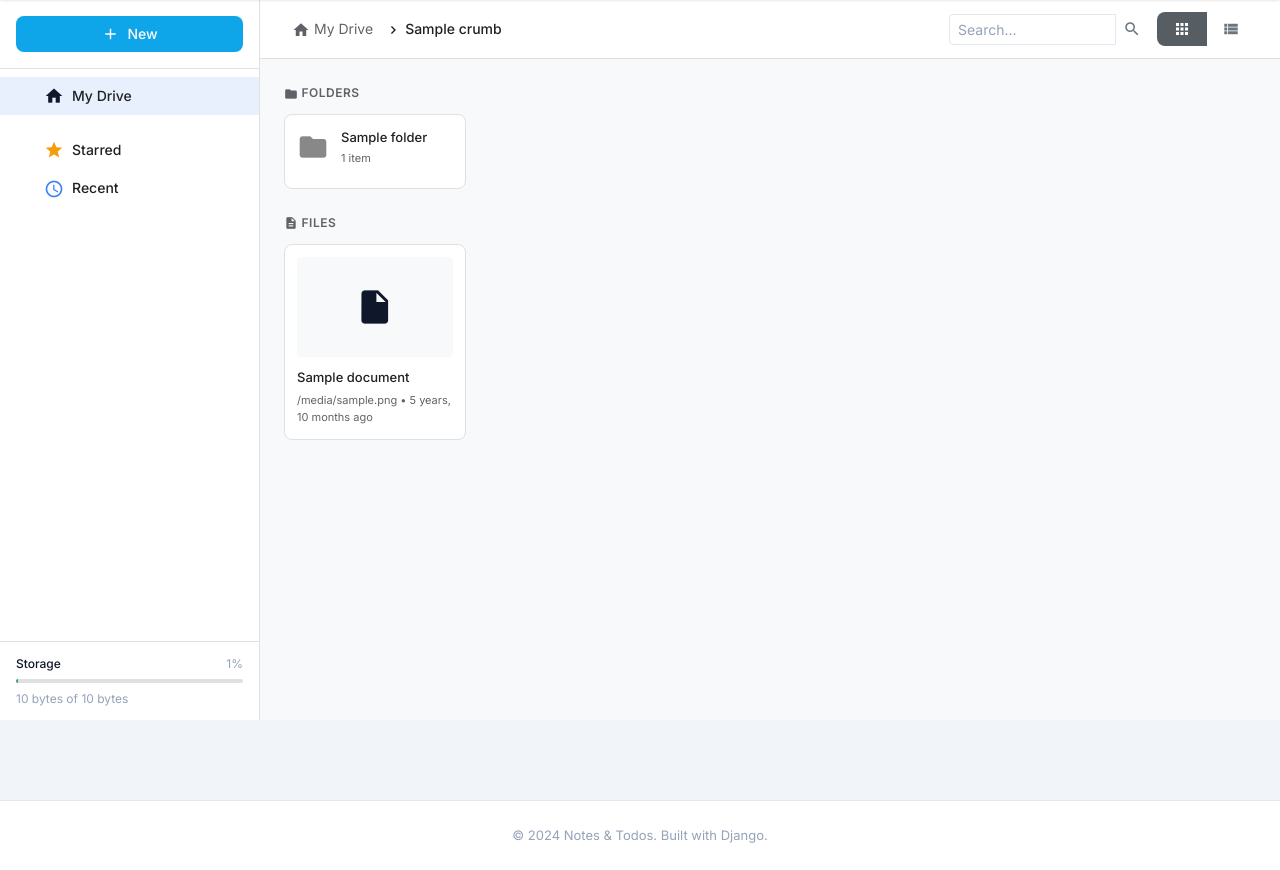
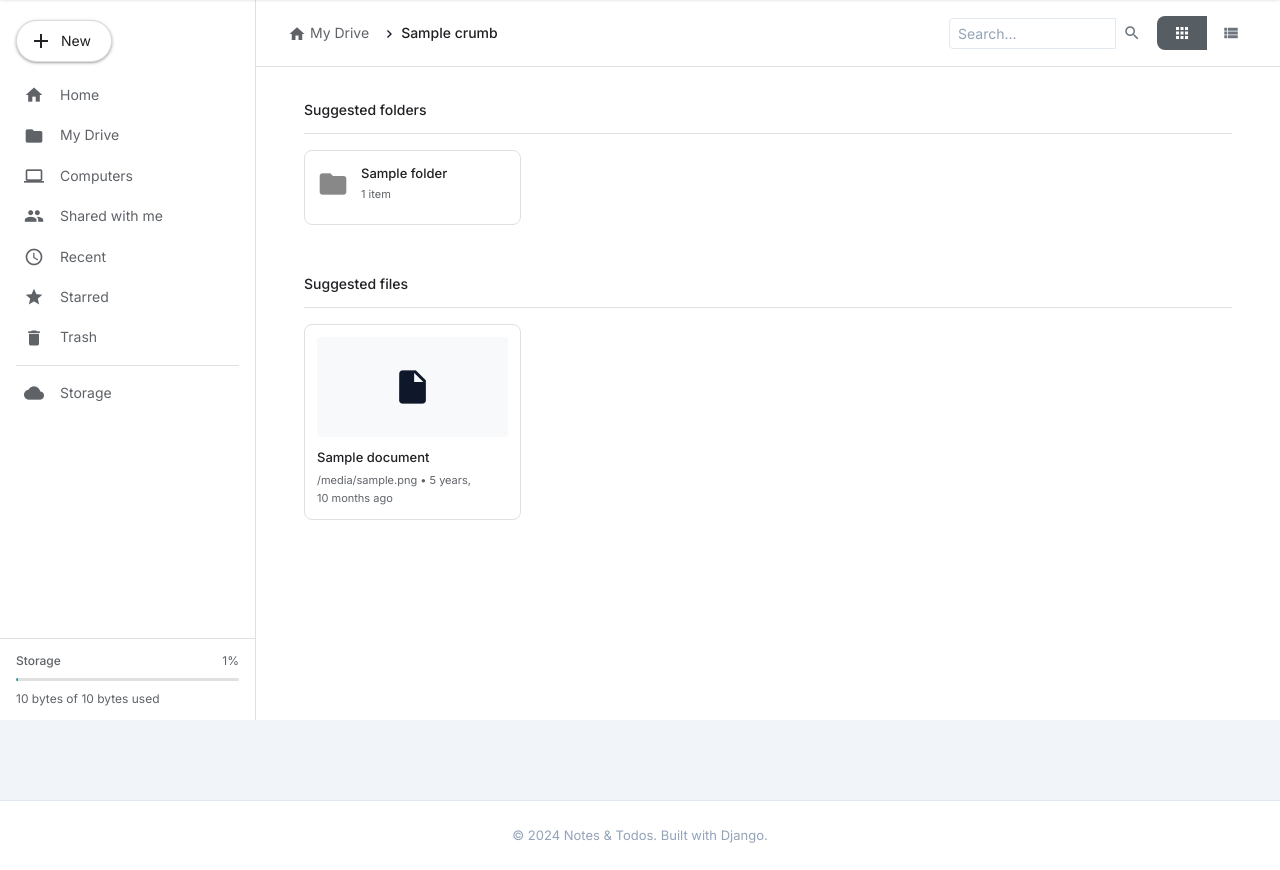
Before and after one commit to Gauravwagh/to-do, a Django app: template documents/templates/documents/drive.html in a window 1280 px wide. Shown: the part 64-934 px from the top of the page. Run offline with Django 5.2, Linux system fonts and the light colour scheme; the template is opened without the code that fills it: most values are stand-ins (such as "Sample title", 1, 10 or a date in 2020); some libraries are stand-ins or nearby versions.

Commit message:
feat: Redesign drive UI to match Google Drive layout
- Simplified sidebar with clean navigation items (Home, My Drive, Computers, etc.)
- Removed hierarchical folder tree from sidebar
- Added "Welcome to Drive" section on root level
- Changed section headers to "Suggested folders" and "Suggested files"
- Updated styling to be more spacious and clean with Google Drive aesthetic
- Improved New button with rounded shadow design
- Enhanced nav items with rounded hover states
- Updated responsive styles for better mobile experience
- Removed folder-tree.js dependency from page load

🤖 Generated with [Claude Code](https://claude.com/claude-code)

Co-Authored-By: Claude <noreply@anthropic.com>

```diff
--- a/documents/templates/documents/drive.html
+++ b/documents/templates/documents/drive.html
@@ -19,7 +19,7 @@
        SIDEBAR
        ====================== */
     .drive-sidebar {
-        width: 260px;
+        width: 256px;
         background: white;
         border-right: 1px solid #e0e0e0;
         display: flex;
@@ -29,14 +29,32 @@
     }
 
     .sidebar-header {
-        padding: 16px;
-        border-bottom: 1px solid #e0e0e0;
+        padding: 20px 16px 12px;
+    }
+
+    .sidebar-header .btn-new {
+        background: white;
+        border: 1px solid #dadce0;
+        border-radius: 24px;
+        padding: 8px 20px 8px 12px;
+        display: inline-flex;
+        align-items: center;
+        gap: 8px;
+        font-size: 14px;
+        color: #202124;
+        box-shadow: 0 1px 2px 0 rgba(60,64,67,.3), 0 1px 3px 1px rgba(60,64,67,.15);
+        transition: all 0.2s;
+    }
+
+    .sidebar-header .btn-new:hover {
+        background: #fafafb;
+        box-shadow: 0 1px 3px 0 rgba(60,64,67,.3), 0 4px 8px 3px rgba(60,64,67,.15);
     }
 
     .sidebar-content {
         flex: 1;
         overflow-y: auto;
-        padding: 8px 0;
+        padding: 0;
     }
 
     .sidebar-footer {
@@ -44,86 +62,60 @@
         border-top: 1px solid #e0e0e0;
     }
 
-    /* Folder Tree */
-    .folder-tree-item {
-        padding: 8px 16px;
+    /* Navigation Items */
+    .nav-item {
+        padding: 8px 12px 8px 16px;
         display: flex;
         align-items: center;
-        gap: 8px;
+        gap: 16px;
         cursor: pointer;
         transition: background 0.2s;
         user-select: none;
+        color: #5f6368;
+        text-decoration: none;
+        font-size: 14px;
+        border-radius: 0 24px 24px 0;
+        margin: 2px 4px 2px 8px;
     }
 
-    .folder-tree-item:hover {
+    .nav-item:hover {
         background: #f1f3f4;
+        color: #202124;
     }
 
-    .folder-tree-item.active {
+    .nav-item.active {
         background: #e8f0fe;
         color: #1967d2;
+        font-weight: 500;
     }
 
-    .folder-tree-item.selected {
-        background: #e3f2fd;
-    }
-
-    .folder-toggle {
-        width: 20px;
-        height: 20px;
-        display: flex;
-        align-items: center;
-        justify-content: center;
-        cursor: pointer;
-        transition: transform 0.2s;
-    }
-
-    .folder-toggle.expanded {
-        transform: rotate(90deg);
-    }
-
-    .folder-toggle i {
-        font-size: 18px;
-        color: #5f6368;
-    }
-
-    .folder-children {
-        display: none;
-    }
-
-    .folder-children.expanded {
-        display: block;
-    }
-
-    .folder-tree-item .folder-icon {
+    .nav-item i {
         font-size: 20px;
         flex-shrink: 0;
     }
 
-    .folder-tree-item .folder-name {
+    .nav-item-text {
         flex: 1;
-        font-size: 14px;
-        overflow: hidden;
-        text-overflow: ellipsis;
-        white-space: nowrap;
     }
 
-    .folder-tree-item .folder-count {
-        font-size: 11px;
-        color: #5f6368;
+    .nav-divider {
+        height: 1px;
+        background: #e0e0e0;
+        margin: 8px 16px;
     }
 
     /* Storage Info */
     .storage-info {
         font-size: 12px;
+        color: #5f6368;
     }
 
     .quota-progress {
-        height: 4px;
+        height: 3px;
         background: #e0e0e0;
         border-radius: 2px;
         overflow: hidden;
-        margin: 6px 0;
+        margin: 8px 0;
     }
 
     .quota-fill {
@@ -139,23 +131,42 @@
         display: flex;
         flex-direction: column;
         overflow: hidden;
+        background: white;
     }
 
     .drive-toolbar {
         background: white;
         border-bottom: 1px solid #e0e0e0;
-        padding: 12px 24px;
+        padding: 16px 24px;
         display: flex;
         align-items: center;
         justify-content: space-between;
         flex-wrap: wrap;
         gap: 12px;
+        min-height: 64px;
     }
 
     .drive-content {
         flex: 1;
         overflow-y: auto;
-        padding: 24px;
+        padding: 32px 48px;
+    }
+
+    /* Welcome Section */
+    .welcome-section {
+        margin-bottom: 40px;
+    }
+
+    .welcome-title {
+        font-size: 28px;
+        font-weight: 400;
+        color: #202124;
+        margin-bottom: 8px;
+    }
+
+    .welcome-subtitle {
+        font-size: 14px;
+        color: #5f6368;
     }
 
     /* Hamburger (Mobile) */
@@ -198,18 +209,19 @@
        ITEMS (Folders & Files)
        ====================== */
     .section-header {
-        font-size: 12px;
-        font-weight: 600;
-        color: #5f6368;
-        text-transform: uppercase;
-        letter-spacing: 0.5px;
-        margin-bottom: 12px;
+        font-size: 14px;
+        font-weight: 500;
+        color: #202124;
+        margin-bottom: 16px;
+        padding-bottom: 12px;
+        border-bottom: 1px solid #e0e0e0;
     }
 
     .items-grid {
         display: grid;
-        grid-template-columns: repeat(auto-fill, minmax(180px, 1fr));
-        gap: 16px;
+        grid-template-columns: repeat(auto-fill, minmax(200px, 1fr));
+        gap: 20px;
+        margin-bottom: 40px;
     }
 
     /* Folder/File Card */
@@ -435,14 +447,14 @@
     @media (max-width: 991px) {
         .drive-sidebar {
             position: fixed;
-            left: -260px;
+            left: -256px;
             top: 80px;
             height: calc(100vh - 80px);
             z-index: 1001;
         }
 
         .drive-sidebar.open {
-            transform: translateX(260px);
+            transform: translateX(256px);
         }
 
         .hamburger-btn {
@@ -465,13 +477,22 @@
         }
 
         .items-grid {
-            grid-template-columns: repeat(auto-fill, minmax(140px, 1fr));
+            grid-template-columns: repeat(auto-fill, minmax(160px, 1fr));
+        }
+
+        .drive-content {
+            padding: 24px 32px;
+        }
+
+        .welcome-title {
+            font-size: 24px;
         }
     }
 
     @media (max-width: 576px) {
         .items-grid {
-            grid-template-columns: repeat(auto-fill, minmax(120px, 1fr));
+            grid-template-columns: repeat(auto-fill, minmax(140px, 1fr));
+            gap: 16px;
         }
 
         .drive-toolbar {
@@ -479,7 +500,15 @@
         }
 
         .drive-content {
-            padding: 16px;
+            padding: 20px 16px;
+        }
+
+        .welcome-title {
+            font-size: 22px;
+        }
+
+        .section-header {
+            font-size: 13px;
         }
     }
 
@@ -514,55 +543,63 @@
     <aside class="drive-sidebar" id="driveSidebar">
         <!-- Sidebar Header -->
         <div class="sidebar-header">
-            <button class="btn btn-primary w-100" data-bs-toggle="modal" data-bs-target="#newFolderModal">
-                <i class="material-icons" style="font-size: 18px; vertical-align: middle;">add</i>
-                New
+            <button class="btn-new" data-bs-toggle="modal" data-bs-target="#newFolderModal">
+                <i class="material-icons" style="font-size: 24px;">add</i>
+                <span>New</span>
             </button>
         </div>
 
-        <!-- Folder Tree -->
+        <!-- Navigation -->
         <div class="sidebar-content">
-            <div class="folder-tree-item active" data-folder-id="" onclick="navigateToFolder(null, event)">
-                <span class="folder-toggle"></span>
-                <i class="material-icons folder-icon text-primary">home</i>
-                <span class="folder-name">My Drive</span>
-            </div>
+            <a href="{% url 'documents:drive' %}" class="nav-item {% if not current_folder %}active{% endif %}">
+                <i class="material-icons">home</i>
+                <span class="nav-item-text">Home</span>
+            </a>
+            <a href="{% url 'documents:drive' %}" class="nav-item {% if not current_folder %}active{% endif %}">
+                <i class="material-icons">folder</i>
+                <span class="nav-item-text">My Drive</span>
+            </a>
+            <a href="#" class="nav-item">
+                <i class="material-icons">computer</i>
+                <span class="nav-item-text">Computers</span>
+            </a>
+            <a href="#" class="nav-item">
+                <i class="material-icons">people</i>
+                <span class="nav-item-text">Shared with me</span>
+            </a>
+            <a href="{% url 'documents:document_list' %}?filter=recent" class="nav-item">
+                <i class="material-icons">schedule</i>
+                <span class="nav-item-text">Recent</span>
+            </a>
+            <a href="{% url 'documents:document_list' %}?is_favorite=true" class="nav-item">
+                <i class="material-icons">star</i>
+                <span class="nav-item-text">Starred</span>
+            </a>
+            <a href="#" class="nav-item">
+                <i class="material-icons">delete</i>
+                <span class="nav-item-text">Trash</span>
+            </a>
 
-            <div id="folderTreeContainer">
-                <!-- Folder tree will be loaded here via JavaScript -->
-                <div class="text-center py-3">
-                    <div class="spinner-border spinner-border-sm text-primary" role="status">
-                        <span class="visually-hidden">Loading...</span>
-                    </div>
-                </div>
-            </div>
+            <div class="nav-divider"></div>
 
-            <div class="mt-3">
-                <div class="folder-tree-item" onclick="window.location='{% url "documents:document_list" %}?is_favorite=true'">
-                    <span class="folder-toggle"></span>
-                    <i class="material-icons folder-icon text-warning">star</i>
-                    <span class="folder-name">Starred</span>
-                </div>
-                <div class="folder-tree-item" onclick="window.location='{% url "documents:document_list" %}?filter=recent'">
-                    <span class="folder-toggle"></span>
-                    <i class="material-icons folder-icon text-info">schedule</i>
-                    <span class="folder-name">Recent</span>
-                </div>
-            </div>
+            <a href="#" class="nav-item">
+                <i class="material-icons">cloud</i>
+                <span class="nav-item-text">Storage</span>
+            </a>
         </div>
 
         <!-- Storage Info -->
         <div class="sidebar-footer">
             <div class="storage-info">
-                <div class="d-flex justify-content-between align-items-center mb-1">
-                    <span class="fw-medium">Storage</span>
-                    <span class="text-muted">{{ usage_percentage|floatformat:0 }}%</span>
+                <div class="d-flex justify-content-between align-items-center mb-2">
+                    <span style="font-weight: 500;">Storage</span>
+                    <span>{{ usage_percentage|floatformat:0 }}%</span>
                 </div>
                 <div class="quota-progress">
                     <div class="quota-fill" style="width: {{ usage_percentage|floatformat:0 }}%"></div>
                 </div>
-                <div class="text-muted mt-1">
-                    {{ quota.original_used|filesizeformat }} of {{ quota.original_quota|filesizeformat }}
+                <div class="mt-2">
+                    {{ quota.original_used|filesizeformat }} of {{ quota.original_quota|filesizeformat }} used
                 </div>
             </div>
         </div>
@@ -622,12 +659,19 @@
 
         <!-- Content Area -->
         <div class="drive-content">
+            <!-- Welcome Section (only on root) -->
+            {% if not current_folder and not search_query %}
+            <div class="welcome-section">
+                <h1 class="welcome-title">Welcome to Drive</h1>
+                <p class="welcome-subtitle">Access all your files and folders</p>
+            </div>
+            {% endif %}
+
             <!-- Folders Section -->
             {% if subfolders %}
-            <div class="mb-4">
+            <div class="mb-5">
                 <div class="section-header">
-                    <i class="material-icons" style="font-size: 14px; vertical-align: middle;">folder</i>
-                    Folders
+                    Suggested folders
                 </div>
                 <div class="items-grid" id="foldersGrid">
                     {% for folder in subfolders %}
@@ -655,10 +699,9 @@
 
             <!-- Files Section -->
             {% if documents %}
-            <div class="mb-4">
+            <div class="mb-5">
                 <div class="section-header">
-                    <i class="material-icons" style="font-size: 14px; vertical-align: middle;">description</i>
-                    Files
+                    Suggested files
                 </div>
                 <div class="items-grid" id="filesGrid">
                     {% for doc in documents %}
@@ -705,13 +748,13 @@
                 <i class="material-icons">folder_open</i>
                 <h5>{% if current_folder %}This folder is empty{% else %}Your drive is empty{% endif %}</h5>
                 <p>Create a folder or upload files to get started</p>
-                <div class="mt-3">
-                    <button class="btn btn-outline-primary me-2" data-bs-toggle="modal" data-bs-target="#newFolderModal">
-                        <i class="material-icons" style="font-size: 18px; vertical-align: middle;">create_new_folder</i>
+                <div class="mt-4">
+                    <button class="btn btn-outline-primary btn-lg me-2" data-bs-toggle="modal" data-bs-target="#newFolderModal">
+                        <i class="material-icons" style="font-size: 20px; vertical-align: middle;">create_new_folder</i>
                         New Folder
                     </button>
-                    <button class="btn btn-primary" data-bs-toggle="modal" data-bs-target="#uploadModal">
-                        <i class="material-icons" style="font-size: 18px; vertical-align: middle;">upload_file</i>
+                    <button class="btn btn-primary btn-lg" data-bs-toggle="modal" data-bs-target="#uploadModal">
+                        <i class="material-icons" style="font-size: 20px; vertical-align: middle;">upload_file</i>
                         Upload File
                     </button>
                 </div>
@@ -745,7 +788,6 @@
 
 <!-- JavaScript -->
 <script src="{% static 'js/drive/core.js' %}"></script>
-<script src="{% static 'js/drive/folder-tree.js' %}"></script>
 <script src="{% static 'js/drive/context-menu.js' %}"></script>
 <script src="{% static 'js/drive/selection.js' %}"></script>
 <script src="{% static 'js/drive/drag-drop.js' %}"></script>
@@ -753,9 +795,6 @@
 <script>
 // Initialize on page load
 document.addEventListener('DOMContentLoaded', () => {
-    // Load folder tree
-    loadFolderTree();
-
     // Load saved view preference
     const savedView = localStorage.getItem('driveView') || 'grid';
     setView(savedView);
```
